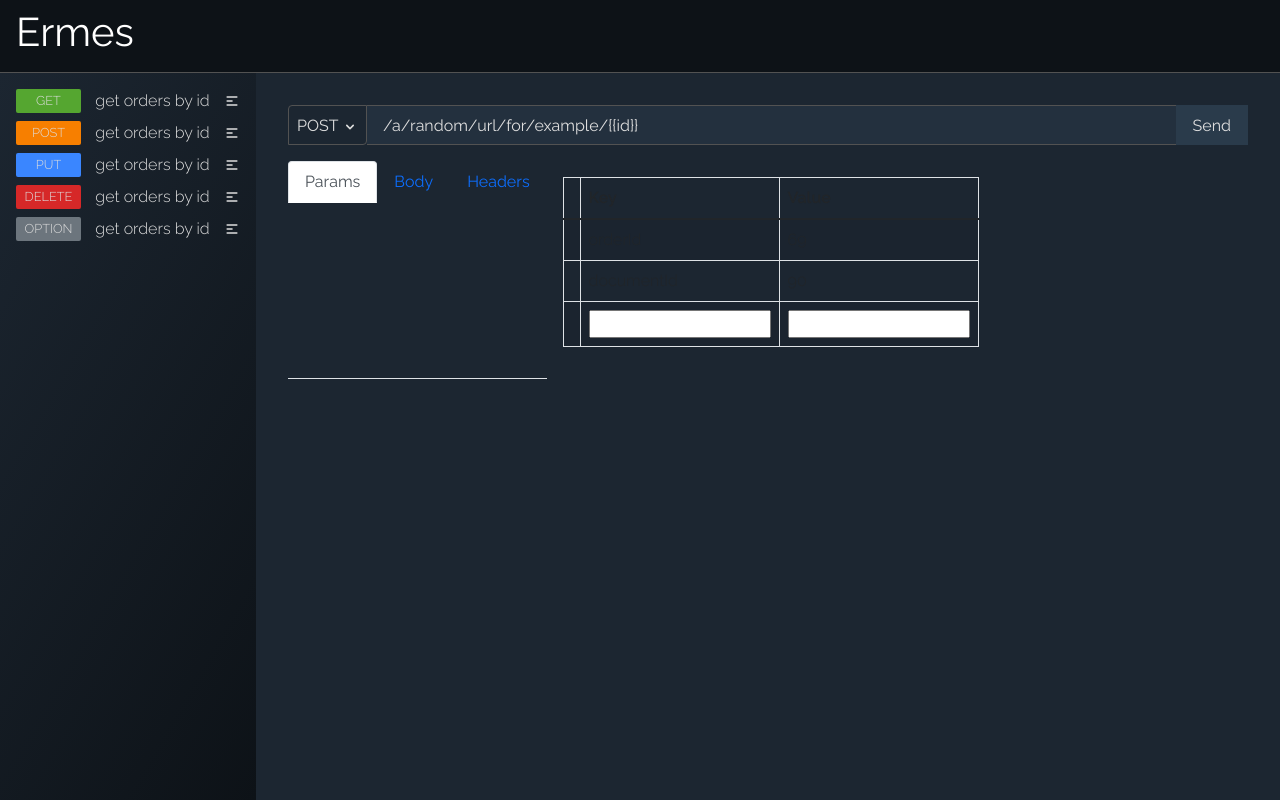
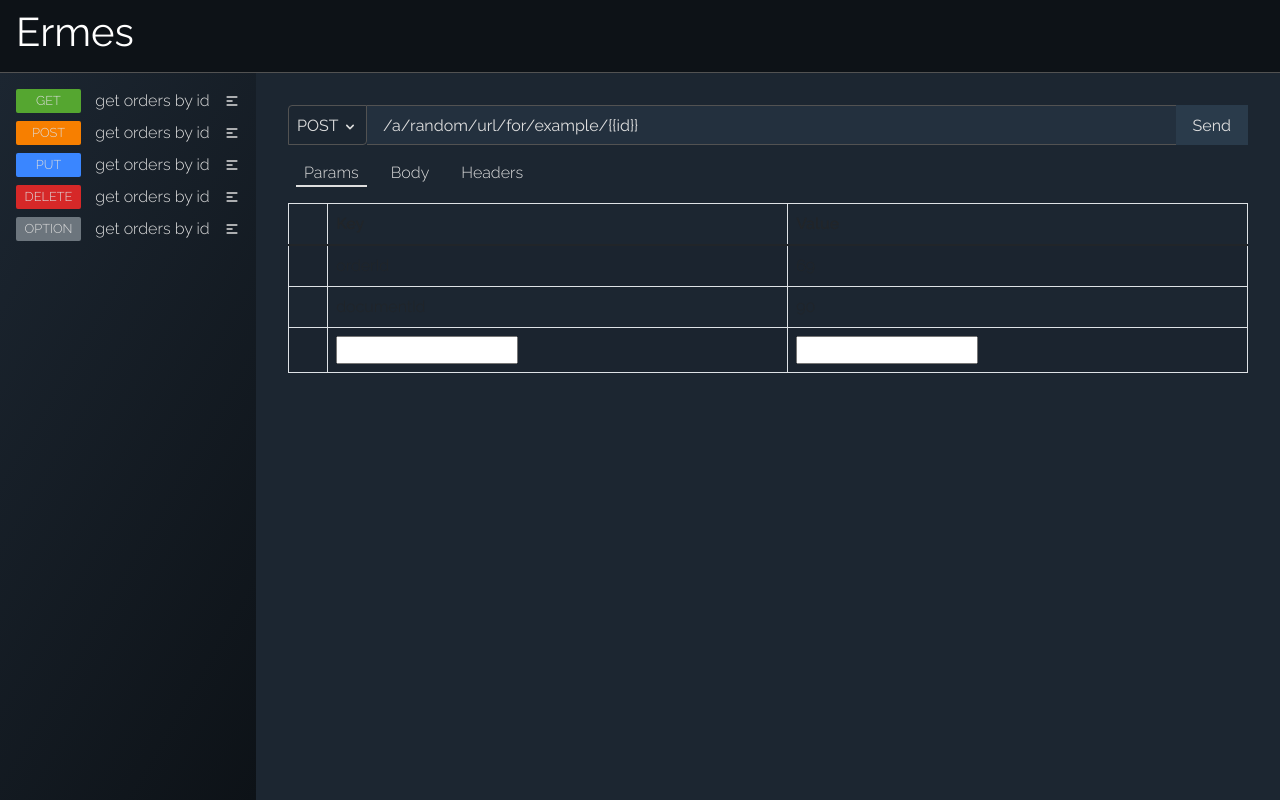
Before and after one commit to Nolex13/Ermes, a React (Create React App) app: page / in a window 1280 px wide. Built offline with nearby package versions, Linux system fonts and the light colour scheme.

Commit message:
Created own tabs component

```diff
--- a/src/components/Main.tsx
+++ b/src/components/Main.tsx
@@ -1,12 +1,13 @@
 import styled from 'styled-components';
 import { FC } from 'react';
-import { Tab, Tabs } from 'react-bootstrap';
 import { ParamsTab } from './ParamsTab';
 import { BodyTab } from './BodyTab';
 import { Dropdown } from './Dropdown/Dropdown';
 import { Input } from './Input/Input';
 import { Button } from './Button/Button';
-import { Row } from './Row/row';
+import { Row } from './Row/Row';
+import { Tabs } from './Tab/Tabs';
+import { Tab } from './Tab/Tab';
 
 const MainWrapper = styled.div`
 	background: ${props => props.theme.dark4};
@@ -26,21 +27,15 @@ export const Main: FC = () => (
 			<Button> Send </Button>
 		</Row>
 		<Row>
-			<Tabs defaultActiveKey="params">
-				<Tab eventKey="params" title="Params">
-					<Row>
-						<ParamsTab />
-					</Row>
+			<Tabs>
+				<Tab title="Params">
+					<ParamsTab />
 				</Tab>
-				<Tab eventKey="body" title="Body">
-					<Row>
-						<BodyTab />
-					</Row>
+				<Tab title="Body">
+					<BodyTab />
 				</Tab>
-				<Tab eventKey="headers" title="Headers">
-					<Row>
-						<ParamsTab />
-					</Row>
+				<Tab title="Headers">
+					<ParamsTab />
 				</Tab>
 			</Tabs>
 		</Row>
--- /dev/null
+++ b/src/components/Tab/Tab.tsx
@@ -0,0 +1,7 @@
+import { FC } from 'react';
+
+export interface TabProps {
+	title: string;
+}
+
+export const Tab: FC<TabProps> = ({ children }) => <span>{children}</span>;
--- /dev/null
+++ b/src/components/Tab/Tabs.tsx
@@ -0,0 +1,53 @@
+import { FC, ReactElement, useState } from 'react';
+import styled from 'styled-components';
+import { TabProps } from './Tab';
+
+const TabsHeader = styled.ul`
+	color: ${p => p.theme.light1};
+	list-style-type: none;
+	display: flex;
+	flex-direction: row;
+	padding: 0;
+
+	& li {
+		padding: 0 8px;
+		margin: 0 8px;
+		cursor: pointer;
+
+		&.active {
+			border-bottom: 2px solid ${p => p.theme.light1};
+		}
+	}
+`;
+
+const TabBody = styled.div`
+	color: ${p => p.theme.light1};
+`;
+
+const TabWrapper = styled.div`
+	display: flex;
+	flex-direction: column;
+	width: 100%;
+`;
+
+export const Tabs: FC<{ children: ReactElement<TabProps>[] }> = ({
+	children,
+}) => {
+	const [activeTab, setActiveTab] = useState(0);
+
+	return (
+		<TabWrapper>
+			<TabsHeader>
+				{children.map((tab, index) => (
+					<li
+						className={index == activeTab ? 'active' : ''}
+						onClick={() => setActiveTab(index)}
+					>
+						{tab.props.title}
+					</li>
+				))}
+			</TabsHeader>
+			<TabBody>{children[activeTab]}</TabBody>
+		</TabWrapper>
+	);
+};
```
Also changed, not shown: src/components/Row/Row.tsx (renamed from src/components/Row/row.tsx).
